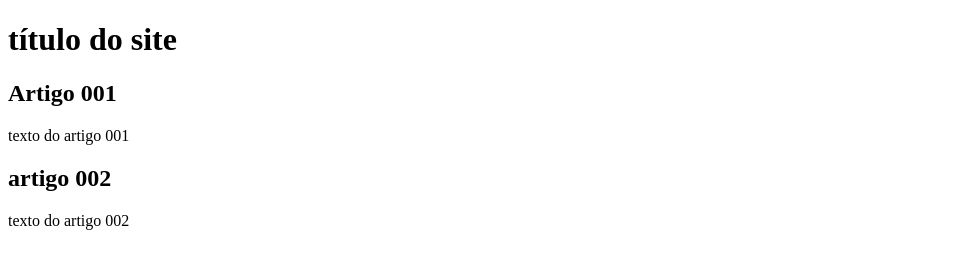
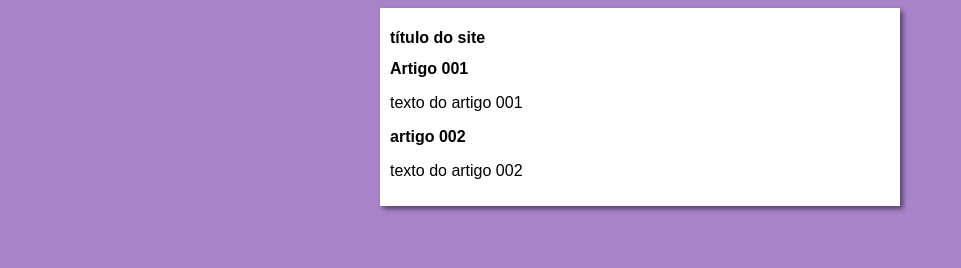
Before and after one commit to Sklorien/projeto-site, a plain HTML site: page index.html in a window 1280 px wide. Shown: the whole page, without its empty margins (0-961 px from the left). Drawn offline with Linux system fonts and the light colour scheme.

Commit message:
add design

```diff
--- /dev/null
+++ b/estilos/style.css
@@ -0,0 +1,14 @@
+*{
+    font-family: Arial, Helvetica, sans-serif;
+    font-size: 16px
+}
+body{
+    background-color:rgb(168, 131, 202) ;
+}
+main{
+    background-color: white;
+    width: 500px;
+    margin: auto;
+    padding: 10px;
+    box-shadow:  3px 3px 5px rgba(0, 0, 0, 0.493);
+}
--- a/index.html
+++ b/index.html
@@ -4,6 +4,7 @@
     <meta charset="UTF-8">
     <meta name="viewport" content="width=device-width, initial-scale=1.0">
     <title>título do site</title>
+    <link rel="stylesheet" href="estilos/style.css">
 </head>
 <body>
     <main>
```
